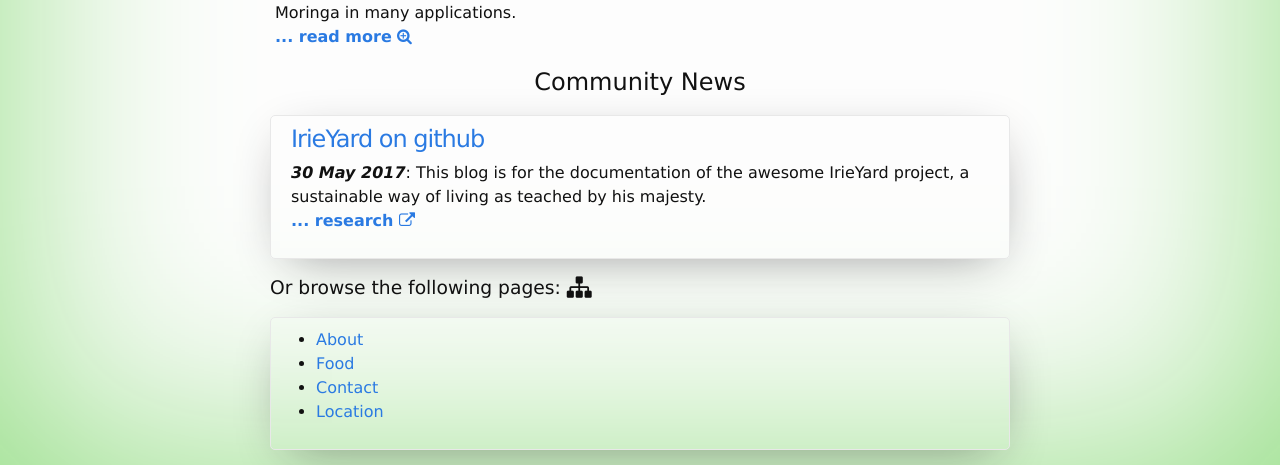
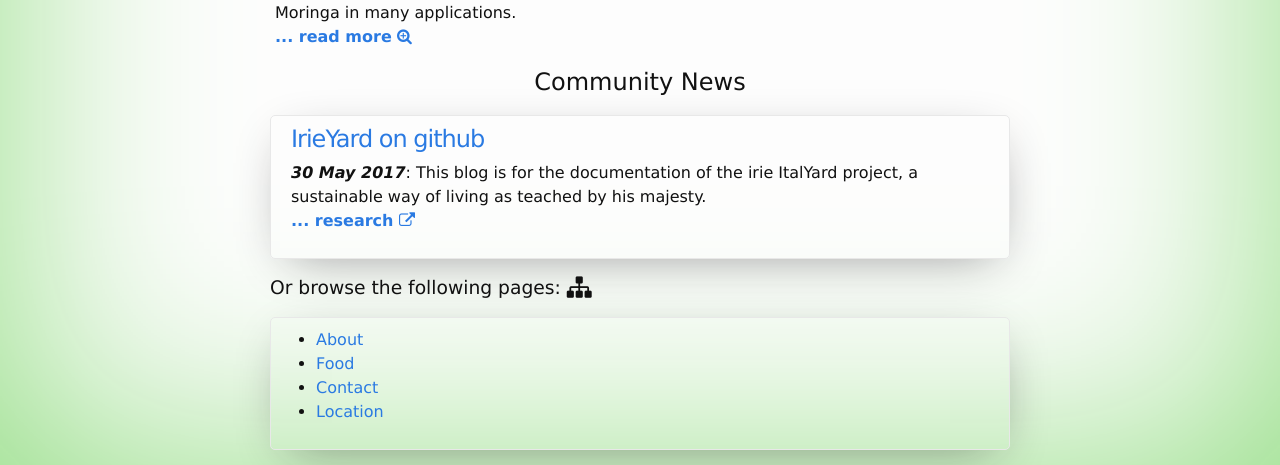
Before and after one commit to Solomonic/ital.yard, a Jekyll site: the page built from index.html, in a window 1280 px wide. Shown: the part 526-991 px from the top of the page. Built offline with Jekyll 4.4.1, drawn with Linux system fonts in a browser that asks for light colours.

```diff
--- a/_data/news.yml
+++ b/_data/news.yml
@@ -1,5 +1,5 @@
 - title: IrieYard on github
-  description: This blog is for the documentation of the awesome IrieYard project, a sustainable way of living as teached by his majesty.
+  description: This blog is for the documentation of the irie ItalYard project, a sustainable way of living as teached by his majesty.
   author: jens
   link: https://github.com/Solomonic/ital.yard
   date: 30.05.2017
```
Also changed, not shown: _posts/2017-05-30-Moringa-tree.md (+14 -8 lines), images/moringa/baby-trees-mai-2017.jpg (added), images/moringa/drying_tea.jpg (added), images/moringa/hanged_up.jpg (added).
